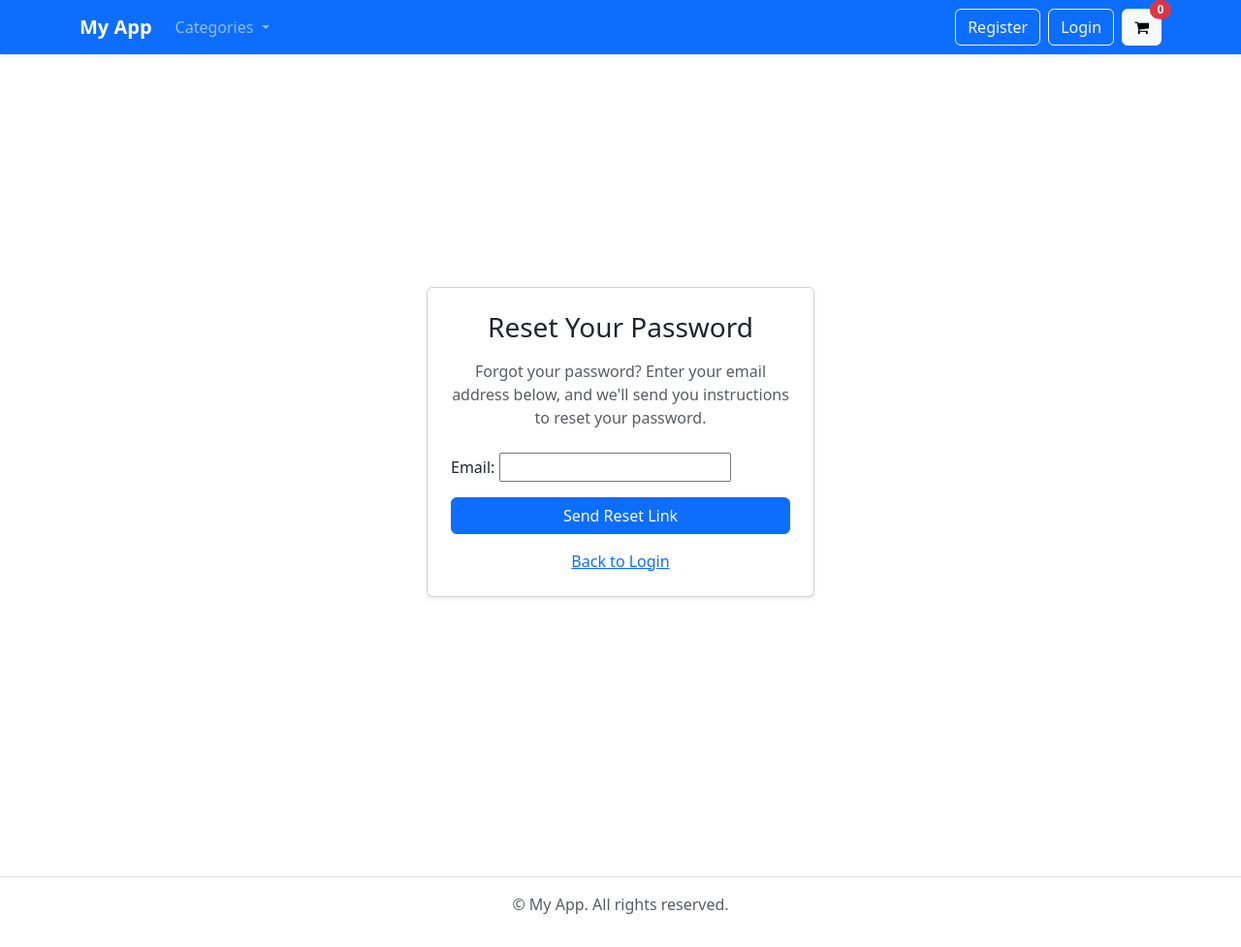
After one commit to bendamian/ecommerce, a Django app: page /account/reset_password/ in a window 1280 px wide. The commit adds this page. Shown: the whole page at 97% size. Run offline with Django 5.2, Linux system fonts and the light colour scheme; data that the repository does not hold is empty; some libraries are stand-ins or nearby versions.

Commit message:
add passwod rest feature

```diff
--- a/account/templates/account/my-login.html
+++ b/account/templates/account/my-login.html
@@ -51,7 +51,7 @@
                     </form>
 
                     <div class="mt-3 text-center">
-                        <a href="/">Forgot Password?</a>
+                        <a href="{% url 'account_app:reset_password' %}">Forgot Password?</a>
                     </div>
                 </div>
             </div>
--- /dev/null
+++ b/account/templates/account/password/password_reset.html
@@ -0,0 +1,67 @@
+{% extends 'base.html' %}
+{% load static %}
+
+{% block content %}
+
+<!-- Full-height container to vertically & horizontally center the card -->
+<div class="container d-flex justify-content-center align-items-center vh-100">
+
+    <!-- Password reset card -->
+    <div class="card shadow-sm p-4" style="width: 100%; max-width: 400px;">
+
+        <!-- Card heading -->
+        <h3 class="card-title text-center mb-3">
+            Reset Your Password
+        </h3>
+
+        <!-- Helper text -->
+        <p class="text-muted text-center mb-4">
+            Forgot your password?
+            Enter your email address below,
+            and we'll send you instructions
+            to reset your password.
+        </p>
+
+        <!-- Password reset form -->
+        <form method="post" novalidate>
+            {% csrf_token %}
+
+            <!-- Display non-field errors (e.g., invalid email) -->
+            {% if form.non_field_errors %}
+                <div class="alert alert-danger">
+                    {{ form.non_field_errors }}
+                </div>
+            {% endif %}
+
+            <!-- Email field -->
+            <div class="mb-3">
+                {{ form.email.label_tag }}
+                {{ form.email }}
+
+                <!-- Field-level errors -->
+                {% if form.email.errors %}
+                    <div class="text-danger small">
+                        {{ form.email.errors }}
+                    </div>
+                {% endif %}
+            </div>
+
+            <!-- Submit button -->
+            <div class="d-grid">
+                <button type="submit" class="btn btn-primary">
+                    Send Reset Link
+                </button>
+            </div>
+        </form>
+
+        <!-- Back to login link -->
+        <div class="mt-3 text-center">
+            <a href="{% url 'account_app:my-login' %}">
+                Back to Login
+            </a>
+        </div>
+
+    </div>
+</div>
+
+{% endblock content %}
--- /dev/null
+++ b/account/templates/account/password/password_reset_subject.txt
@@ -0,0 +1 @@
+Reset your password
--- a/account/urls.py
+++ b/account/urls.py
@@ -1,21 +1,33 @@
-from django.urls import path
+from django.urls import include, path, reverse_lazy
 from . import views
+# Import Django's built-in authentication views for password reset
+from django.contrib.auth import views as auth_views
 
 app_name = 'account_app'
 
 urlpatterns = [
- path('register/', views.register, name='register'),
- path('email-verify/<str:uidb64>/<str:token>/', views.email_verification, name='email-verify'),
- path('email-verify-failed/', views.email_verification_failed, name='email-verify-failed'),
- path('email-verify-success/', views.email_verification_success, name='email-verify-success'),
- path('email-verify-sent/', views.email_verification_sent, name='email-verify-sent'),
- path('my-login/', views.my_login, name='my-login'),
- path('my-logout/', views.my_logout, name='my-logout'),
- #profile management
- path('profile-management/', views.profile_management, name='profile-management'),
- path('delete-account/', views.delete_account, name='delete-account'),
+    path('register/', views.register, name='register'),
+    path('email-verify/<str:uidb64>/<str:token>/',
+         views.email_verification, name='email-verify'),
+    path('email-verify-failed/', views.email_verification_failed,
+         name='email-verify-failed'),
+    path('email-verify-success/', views.email_verification_success,
+         name='email-verify-success'),
+    path('email-verify-sent/', views.email_verification_sent,
+         name='email-verify-sent'),
+    path('my-login/', views.my_login, name='my-login'),
+    path('my-logout/', views.my_logout, name='my-logout'),
 
- path('dashboard/', views.dashboard, name='dashboard'),
+
+    # profile management
+    path('profile-management/', views.profile_management,
+         name='profile-management'),
+    path('delete-account/', views.delete_account, name='delete-account'),
+    path('dashboard/', views.dashboard, name='dashboard'),
+
+
+    # Include password reset URLs from urls_password.py
+    path('', include('account.urls_password')),
 
 
 
```
Also changed, not shown: account/templates/account/password/password_reset_complete.html (added, +17 -0 lines), account/templates/account/password/password_reset_email.html (added, +12 -0 lines), account/templates/account/password/password_reset_form.html (added, +52 -0 lines), account/templates/account/password/password_reset_sent.html (added, +18 -0 lines), account/urls_password.py (added, +47 -0 lines).
